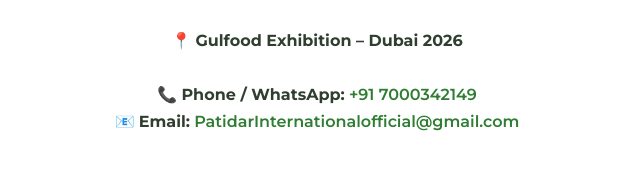
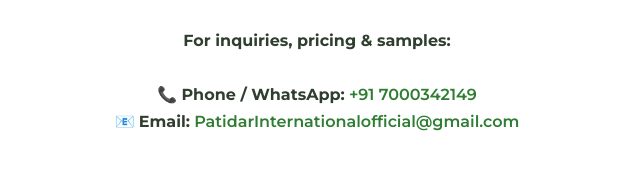
Before and after one commit to rishabhpatidar135-droid/patidar-international, a plain HTML site: page index.html in a window 1280 px wide. Shown: the part 2560-2749 px from the top of the page, 323-963 px from the left. Drawn offline with Linux system fonts and the light colour scheme.

Commit message:
Update index.html

```diff
--- a/index.html
+++ b/index.html
@@ -280,7 +280,7 @@
 <section>
   <h2>📞 CONNECT WITH US</h2>
   <p style="text-align:center;">
-    📍 <strong>Gulfood Exhibition – Dubai 2026</strong><br><br>
+    <strong>For inquiries, pricing & samples:</strong><br><br>
     📞 <strong>Phone / WhatsApp:</strong>
     <a href="https://wa.me/917000342149" target="_blank">+91 7000342149</a><br>
     📧 <strong>Email:</strong>
```
